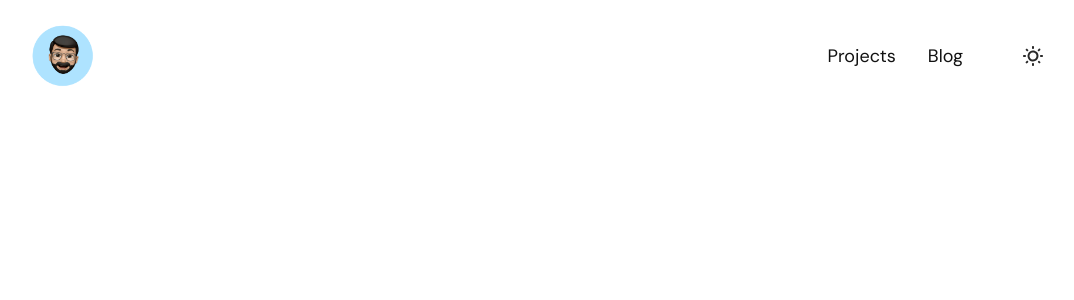
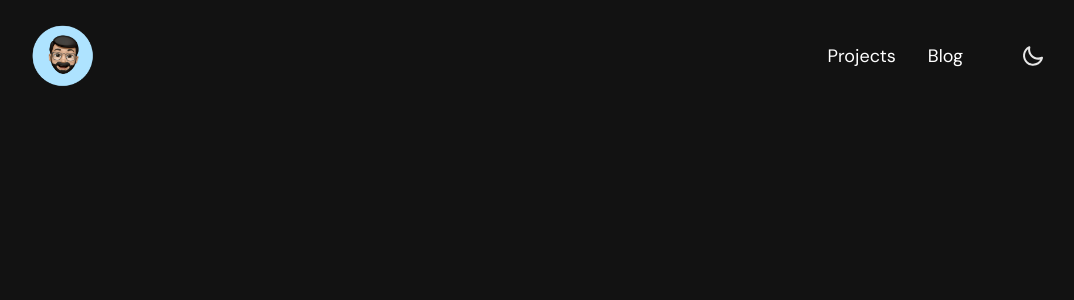
Before and after one commit to devaryakjha/aryakdev, a Next.js app: page / in a window 1280 px wide. Shown: the top 300 px of the page, without its empty margins (97-1171 px from the left). Built offline with nearby package versions, Linux system fonts and the light colour scheme.

Commit message:
Add initial theme setup logic

```diff
--- a/src/components/ThemeToggle.tsx
+++ b/src/components/ThemeToggle.tsx
@@ -6,6 +6,13 @@ import Image from "next/image";
 export default function ThemeToggle() {
   const [isLight, setIsLight] = useState(false);
   useEffect(() => {
+    if (localStorage.getItem("theme") === null) {
+      setIsLight(false);
+      localStorage.setItem("theme", "dark");
+      document.documentElement.classList.add("dark");
+      return;
+    }
+
     if (localStorage.getItem("theme") === "dark") {
       document.documentElement.classList.add("dark");
       setIsLight(false);
@@ -13,9 +20,6 @@ export default function ThemeToggle() {
       document.documentElement.classList.remove("dark");
       setIsLight(true);
     }
-    setIsLight(
-      document.documentElement.classList.contains("dark") ? false : true,
-    );
   }, []);
   return (
     <Button
```
